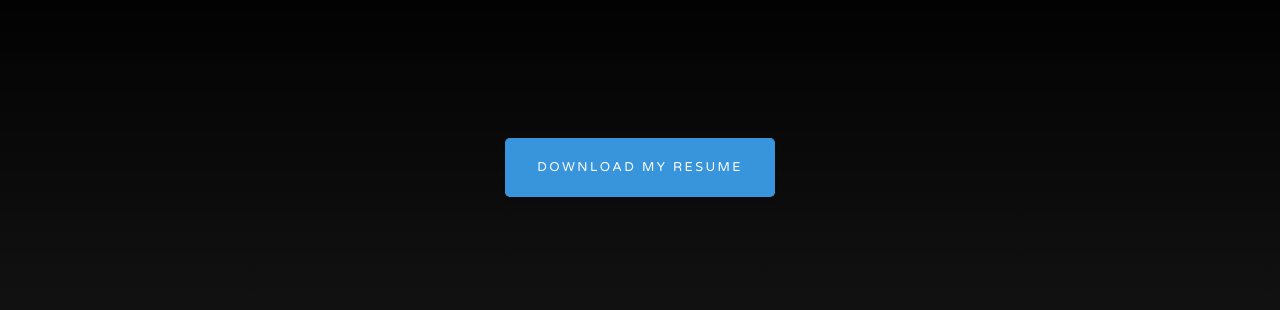
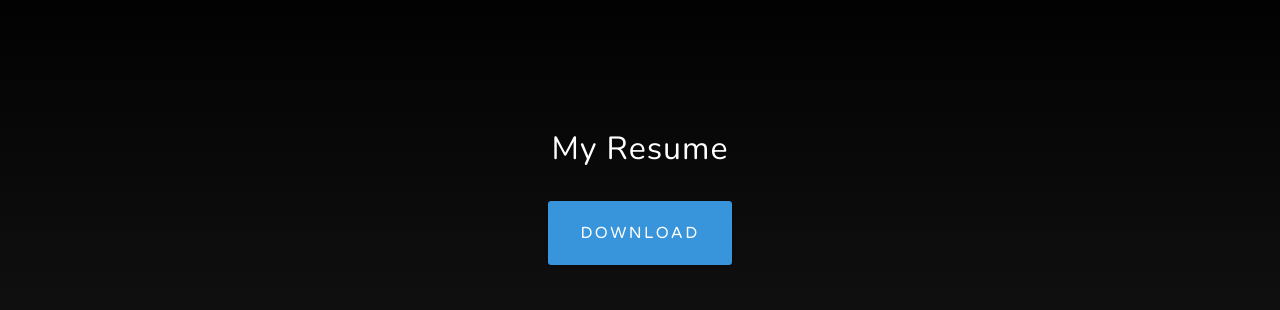
Before and after one commit to adamrturman/adamrturman.github.io, a website: page index.html in a window 1280 px wide. Shown: the part 6840-7150 px from the top of the page. Drawn offline with nearby package versions, Linux system fonts and the light colour scheme.

Commit message:
reduced download button size

```diff
--- a/index.html
+++ b/index.html
@@ -239,8 +239,8 @@
             <div class="container">
                 <div class="row">
                     <div class="col-lg-8 mx-auto">
-                        <!-- <h2 class="text-white mb-4">My Resume <br/> -->
-                            <a href="./assets/img/Adam_Turman_Resume2.pdf" target="_blank" download="Adam_Turman_Resume.pdf"><button style="margin: 1rem;" type="button" class="btn btn-primary btn-lg">Download my resume</button></a>
+                        <h2 class="text-white mb-4">My Resume <br/>
+                            <a href="./assets/img/Adam_Turman_Resume2.pdf" target="_blank" download="Adam_Turman_Resume.pdf"><button style="margin: 2rem; font-size: 50%;" type="button" class="btn btn-primary btn-sm">Download</button></a>
                         </h2>
                         <p class="text-white-50">
                         </p>
```
